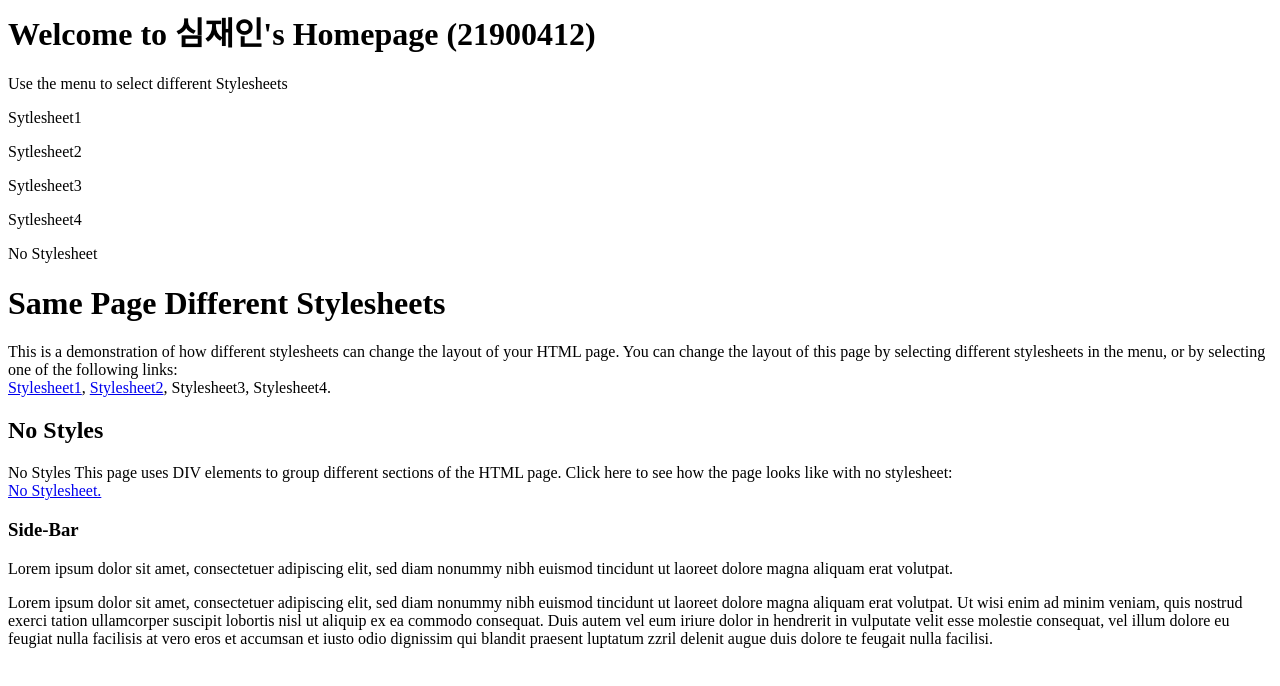
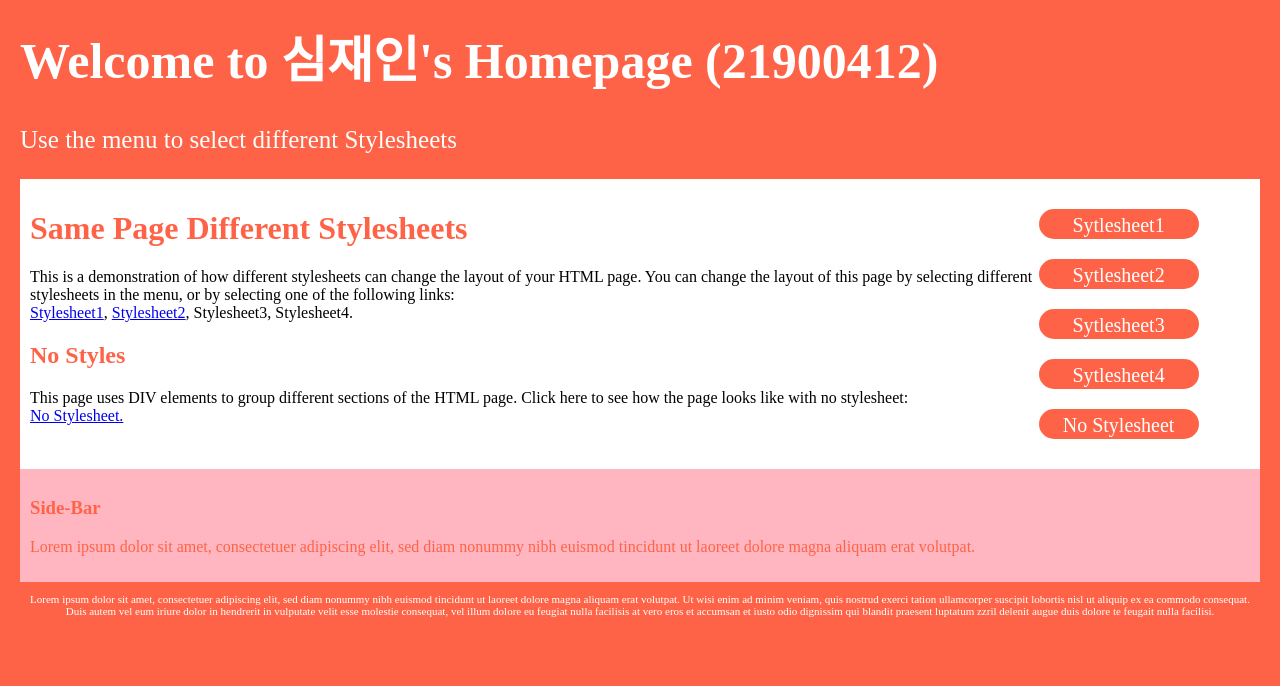
Before and after one commit to s1mjane/PracticalProject2, a plain HTML site: page style2.html in a window 1280 px wide. Drawn offline with Linux system fonts and the light colour scheme.

Commit message:
sytle2.html

```diff
--- a/style2.html
+++ b/style2.html
@@ -1,50 +1,93 @@
 <html>
 
 <head>
+	<style>
+		.main {
+			margin: 20px;
+			background-color: tomato;
+			color: white;
+
+		}
+
+		.body {
+			background-color: white;
+			color: tomato;
+			padding: 10px;
+			display: flex;
+		}
+
+		.sheet {
+			width: 300px;
+		}
+
+		.menu {
+			background-color: tomato;
+			border-radius: 20px;
+			color: white;
+			font-size: 20px;
+			width: 150px;
+			height: 20px;
+			padding: 5px;
+			text-align: center;
+		}
+
+		.sidebar {
+			background-color: lightpink;
+			color: tomato;
+			padding: 10px;
+			margin: 0px;
+		}
+	</style>
+
 </head>
 
-<body>
+<body class="main">
 	<div>
-		<h1>Welcome to 심재인's Homepage (21900412)</h1>
-		<p>Use the menu to select different Stylesheets</p>
+		<h1 style="font-size:50px;">Welcome to 심재인's Homepage (21900412)</h1>
+		<p style="font-size:25px;">Use the menu to select different Stylesheets</p>
 	</div>
-	<div>
-		<p> Sytlesheet1</p>
-		<p> Sytlesheet2</p>
-		<p> Sytlesheet3</p>
-		<p> Sytlesheet4</p>
-		<p> No Stylesheet</p>
-	</div>
+	<div class="body">
+
 		<div>
 			<h1>Same Page Different Stylesheets</h1>
-		<p>This is a demonstration of how different stylesheets can change the layout of your HTML page. You can change
-			the layout of this page by selecting different stylesheets in the menu, or by selecting one of the following
+			<p style="color:black;">This is a demonstration of how different stylesheets can change the layout of your
+				HTML page. You can
+				change
+				the layout of this page by selecting different stylesheets in the menu, or by selecting one of the
+				following
 				links:
 				<br>
 				<a href="https://pp2s1mjane.netlify.app/style1">Stylesheet1</a>, <a
 					href="https://pp2s1mjane.netlify.app/style2">Stylesheet2</a>, Stylesheet3, Stylesheet4.
 			</p>
-
-	</div>
-	<div>
 			<h2>No Styles</h2>
-		<p>No Styles
-			This page uses DIV elements to group different sections of the HTML page. Click here to see how the page
+			<p style="color:black">This page uses DIV elements to group different sections of the HTML page. Click here
+				to see how the page
 				looks like with
 				no stylesheet:
 				<br>
 				<a href="https://pp2s1mjane.netlify.app/nostyle">No Stylesheet.</a>
 			</p>
+
+		</div>
+		<div class="sheet">
+			<p class="menu"> Sytlesheet1</p>
+			<p class="menu"> Sytlesheet2</p>
+			<p class="menu"> Sytlesheet3</p>
+			<p class="menu"> Sytlesheet4</p>
+			<p class="menu">No Stylesheet</p>
+		</div>
+	</div>
+	<div class="sidebar">
+		<h3>Side-Bar</h3>
+		<p>Lorem ipsum dolor sit amet, consectetuer adipiscing elit, sed diam nonummy nibh euismod tincidunt ut
+			laoreet
+			dolore
+			magna aliquam erat volutpat.</p>
 	</div>
 
 	<div>
-		<h3>Side-Bar</h3>
-		<p>Lorem ipsum dolor sit amet, consectetuer adipiscing elit, sed diam nonummy nibh euismod tincidunt ut laoreet
-			dolore
-			magna aliquam erat volutpat.</p>
-	</div>
-	<div>
-		<p>
+		<p style="text-align:center;font-size:11px;">
 			Lorem ipsum dolor sit amet, consectetuer adipiscing elit, sed diam nonummy nibh euismod tincidunt ut laoreet
 			dolore
 			magna aliquam erat volutpat. Ut wisi enim ad minim veniam, quis nostrud exerci tation ullamcorper suscipit
```
Also changed, not shown: style1.html (+1 -2 lines). Lines whose indentation alone changed are shown as unchanged.
